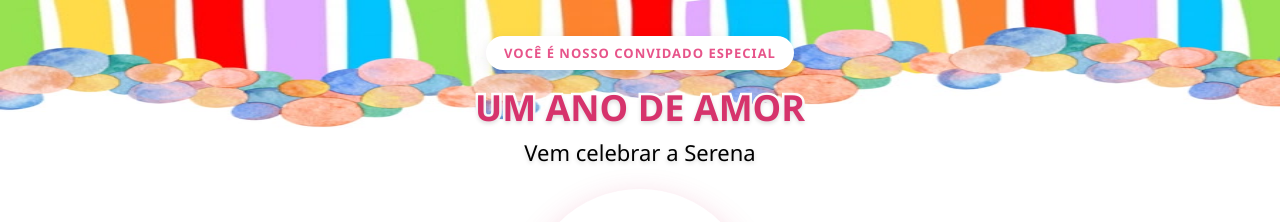
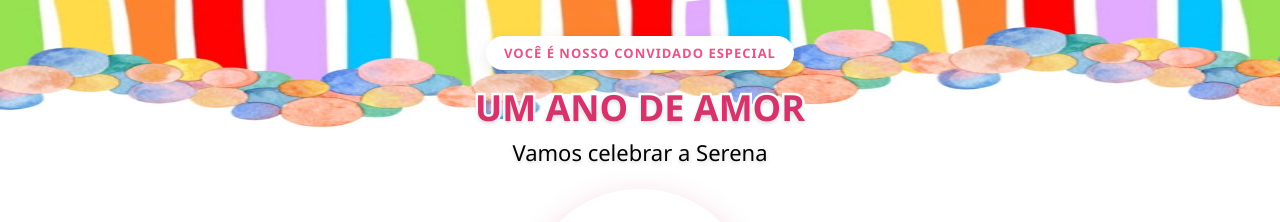
Before and after one commit to wscell/convite_serena, a plain HTML site: page index.html in a window 1280 px wide. Shown: the top 222 px of the page. Drawn offline with Linux system fonts and the light colour scheme.

Commit message:
Atualizar o index.html

```diff
--- a/index.html
+++ b/index.html
@@ -63,7 +63,7 @@
 <section class="hero">
   <div class="badge">VOCÊ É NOSSO CONVIDADO ESPECIAL</div>
   <h1>UM ANO DE AMOR</h1>
-<div class="subtitulo">Vem celebrar a Serena</div>
+<div class="subtitulo">Vamos celebrar a Serena</div>
    <div class="foto"><img src="convite-serena.jpeg" alt="Meu Amor"> </div>
   <div class="info">
     <p>🗓️ <strong>Domingo, 21 de Fevereiro de 2027</strong></p>
```
